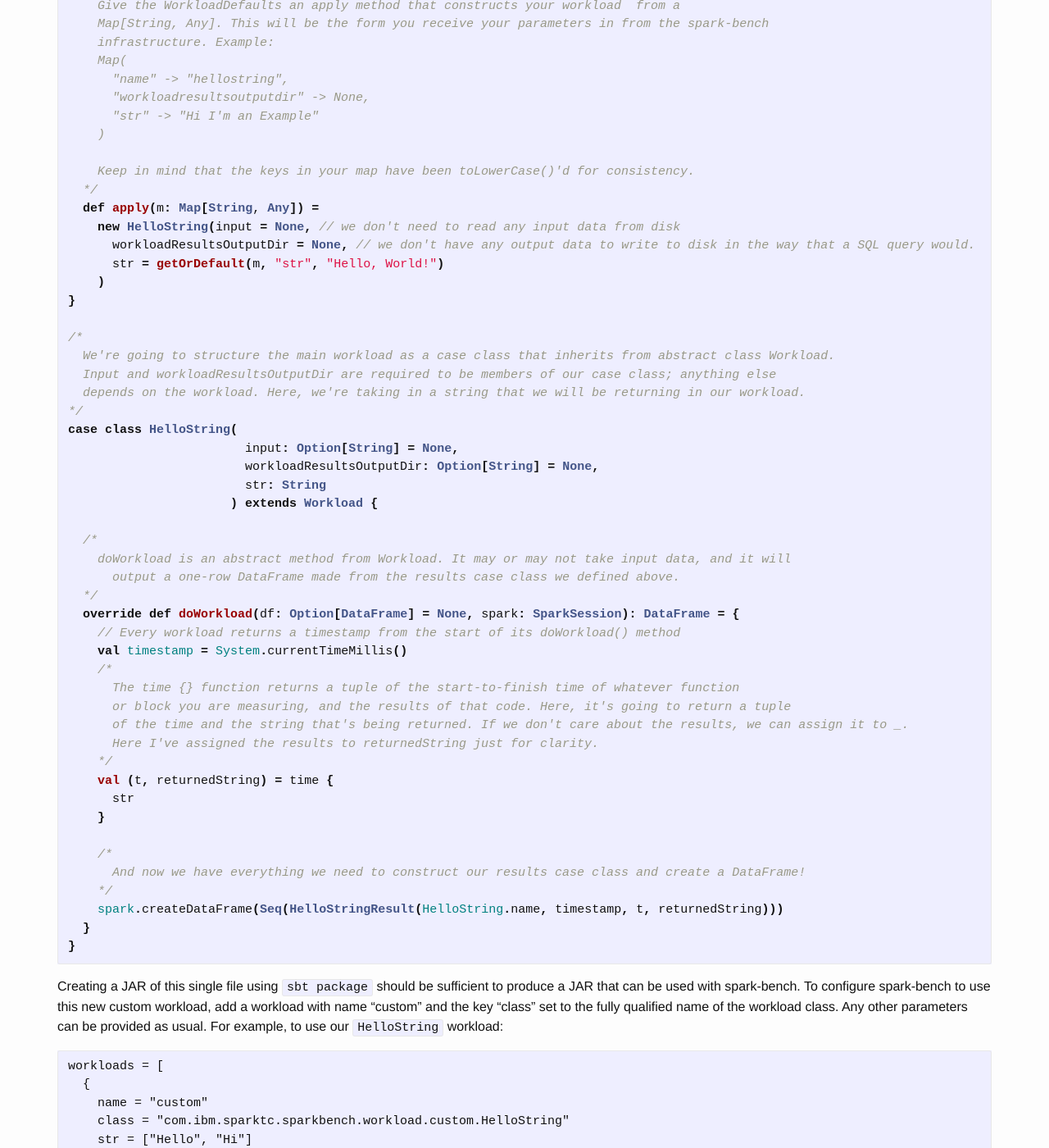
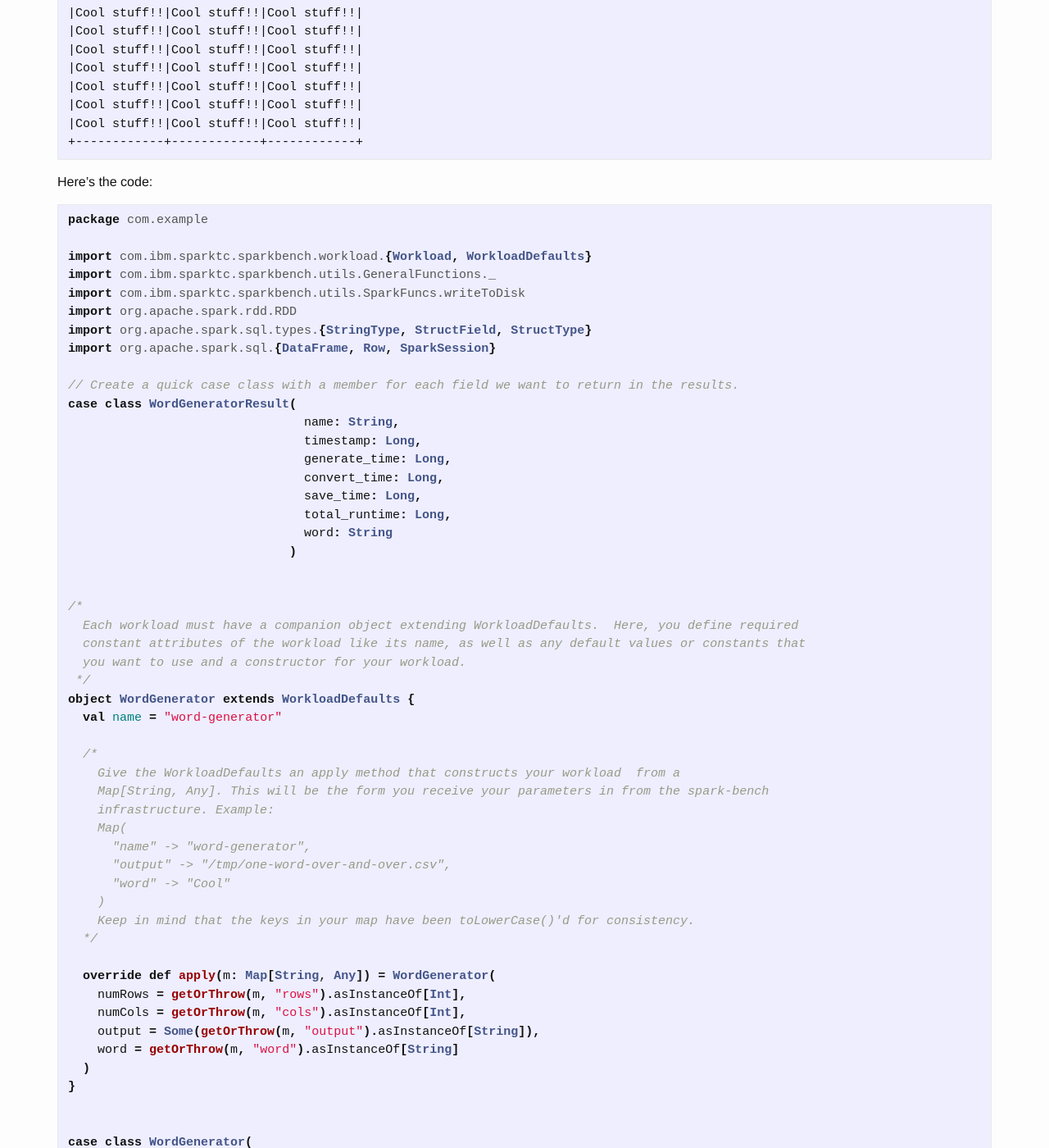
Before and after one commit to CODAIT/spark-bench, a Jekyll site: the page built from docs/_developers-guide/custom-workloads.md, in a window 1280 px wide and 1400 px high, scrolled down 859 px. Shown: the whole window at 82% size. Built offline with Jekyll 4.4.1, drawn with Linux system fonts in a browser that asks for light colours; some of the changed text lies outside the part shown.

Commit message:
Updating custom workload docs
The old document referenced an old API. This rewrite focuses on the
example from ecurtin/spark-bench-custom-workload.

````diff
--- a/docs/_developers-guide/custom-workloads.md
+++ b/docs/_developers-guide/custom-workloads.md
@@ -3,103 +3,173 @@ layout: page
 title: Using Custom Workloads
 ---
 
-Workloads implement the `Workload` trait and override the `doWorkload` method, which accepts an optional dataframe and
+This guide will walk you through making custom workloads for Spark-Bench.
+
+The WordGenerator example project shows how to compile against local Spark-Bench jars
+and create a custom workload: <https://github.com/ecurtin/spark-bench-custom-workload>
+
+Workloads implement the `Workload` abstract class and override the `doWorkload` method, which accepts an optional dataframe and
 returns a results dataframe.
-Workloads must also have companion objects implementing `WorkloadDefaults`, which store constants and construct the workload.
+
+Custom workloads must also have companion objects implementing `WorkloadDefaults`, which store constants and construct the workload.
 This custom workload must then be packaged in a JAR that must then be supplied to Spark just as any other Spark job dependency.
 
-Let's build an example that just returns a string. That's it.
-We're going to make sure that our clusters are super performant when it comes to returning strings.
+Let's build an example that generates a dataset with just one word repeated over and over.
+
+When we're done, we'll be able to use a configuration block like this in our Spark-Bench config file:
+```hocon
+  {
+    name = "custom"
+    class = "com.example.WordGenerator"
+    output = "console"
+    rows = 10
+    cols = 3
+    word = "Cool stuff!!"
+  }
+```
+which will produce output like this:
+```text
++------------+------------+------------+
+|           0|           1|           2|
++------------+------------+------------+
+|Cool stuff!!|Cool stuff!!|Cool stuff!!|
+|Cool stuff!!|Cool stuff!!|Cool stuff!!|
+|Cool stuff!!|Cool stuff!!|Cool stuff!!|
+|Cool stuff!!|Cool stuff!!|Cool stuff!!|
+|Cool stuff!!|Cool stuff!!|Cool stuff!!|
+|Cool stuff!!|Cool stuff!!|Cool stuff!!|
+|Cool stuff!!|Cool stuff!!|Cool stuff!!|
+|Cool stuff!!|Cool stuff!!|Cool stuff!!|
+|Cool stuff!!|Cool stuff!!|Cool stuff!!|
+|Cool stuff!!|Cool stuff!!|Cool stuff!!|
++------------+------------+------------+
+```
 
 Here's the code:
 
 ```scala
-package com.ibm.sparktc.sparkbench.workload.custom
+package com.example
 
 import com.ibm.sparktc.sparkbench.workload.{Workload, WorkloadDefaults}
 import com.ibm.sparktc.sparkbench.utils.GeneralFunctions._
-import org.apache.spark.sql.{DataFrame, SparkSession}
+import com.ibm.sparktc.sparkbench.utils.SparkFuncs.writeToDisk
+import org.apache.spark.rdd.RDD
+import org.apache.spark.sql.types.{StringType, StructField, StructType}
+import org.apache.spark.sql.{DataFrame, Row, SparkSession}
 
 // Create a quick case class with a member for each field we want to return in the results.
-case class HelloStringResult(
-                              name: String,
-                              timestamp: Long,
-                              total_runtime: Long,
-                              str: String
-                            )
+case class WordGeneratorResult(
+                                name: String,
+                                timestamp: Long,
+                                generate_time: Long,
+                                convert_time: Long,
+                                save_time: Long,
+                                total_runtime: Long,
+                                word: String
+                              )
+
 
 /*
   Each workload must have a companion object extending WorkloadDefaults.  Here, you define required
   constant attributes of the workload like its name, as well as any default values or constants that
   you want to use and a constructor for your workload.
  */
-object HelloString extends WorkloadDefaults {
-  val name = "hellostring"
+object WordGenerator extends WorkloadDefaults {
+  val name = "word-generator"
+
   /*
     Give the WorkloadDefaults an apply method that constructs your workload  from a
     Map[String, Any]. This will be the form you receive your parameters in from the spark-bench
     infrastructure. Example:
     Map(
-      "name" -> "hellostring",
-      "workloadresultsoutputdir" -> None,
-      "str" -> "Hi I'm an Example"
+      "name" -> "word-generator",
+      "output" -> "/tmp/one-word-over-and-over.csv",
+      "word" -> "Cool"
     )
-
     Keep in mind that the keys in your map have been toLowerCase()'d for consistency.
   */
-  def apply(m: Map[String, Any]) =
-    new HelloString(input = None, // we don't need to read any input data from disk
-      workloadResultsOutputDir = None, // we don't have any output data to write to disk in the way that a SQL query would.
-      str = getOrDefault(m, "str", "Hello, World!")
-    )
+
+  override def apply(m: Map[String, Any]) = WordGenerator(
+    numRows = getOrThrow(m, "rows").asInstanceOf[Int],
+    numCols = getOrThrow(m, "cols").asInstanceOf[Int],
+    output = Some(getOrThrow(m, "output").asInstanceOf[String]),
+    word = getOrThrow(m, "word").asInstanceOf[String]
+  )
 }
 
-/*
-  We're going to structure the main workload as a case class that inherits from abstract class Workload.
-  Input and workloadResultsOutputDir are required to be members of our case class; anything else
-  depends on the workload. Here, we're taking in a string that we will be returning in our workload.
-*/
-case class HelloString(
-                        input: Option[String] = None,
-                        workloadResultsOutputDir: Option[String] = None,
-                        str: String
-                      ) extends Workload {
 
+case class WordGenerator(
+                          numRows: Int,
+                          numCols: Int,
+                          input: Option[String] = None,
+                          output: Option[String],
+                          word: String
+                        ) extends Workload {
   /*
-    doWorkload is an abstract method from Workload. It may or may not take input data, and it will
-      output a one-row DataFrame made from the results case class we defined above.
+    doWorkload() is an abstract method from Workload. It optionally takes input data, and it will
+    output a one-row DataFrame made from the results case class we defined above.
   */
   override def doWorkload(df: Option[DataFrame] = None, spark: SparkSession): DataFrame = {
     // Every workload returns a timestamp from the start of its doWorkload() method
     val timestamp = System.currentTimeMillis()
+
     /*
       The time {} function returns a tuple of the start-to-finish time of whatever function
       or block you are measuring, and the results of that code. Here, it's going to return a tuple
-      of the time and the string that's being returned. If we don't care about the results, we can assign it to _.
-      Here I've assigned the results to returnedString just for clarity.
+      of the time and the string that's being returned.
+      If we don't care about the results, we can assign it to _.
     */
-    val (t, returnedString) = time {
-      str
+    val (generateTime, strrdd): (Long, RDD[String]) = time {
+      val oneRow = Seq.fill(numCols)(word).mkString(",")
+      val dataset: Seq[String] = for (i <- 0 until numRows) yield oneRow
+      spark.sparkContext.parallelize(dataset)
     }
 
+    val (convertTime, dataDF) = time {
+      val rdd = strrdd.map(str => str.split(","))
+      val schemaString = rdd.first().indices.map(_.toString).mkString(" ")
+      val fields = schemaString.split(" ").map(fieldName => StructField(fieldName, StringType, nullable = false))
+      val schema = StructType(fields)
+      val rowRDD: RDD[Row] = rdd.map(arr => Row(arr: _*))
+      spark.createDataFrame(rowRDD, schema)
+    }
+
+    val (saveTime, _) = time { writeToDisk(output.get, dataDF, spark) }
+
+    val totalTime = generateTime + convertTime + saveTime
+
     /*
-      And now we have everything we need to construct our results case class and create a DataFrame!
-    */
-    spark.createDataFrame(Seq(HelloStringResult(HelloString.name, timestamp, t, returnedString)))
+     * NOTE: The dataframe we're returning is NOT the generated datset. It's the one-line
+     * benchmark results of how long it took to generate the dataset
+     */
+    spark.createDataFrame(Seq(WordGeneratorResult("word-generator", timestamp, generateTime, convertTime, saveTime, totalTime, word)))
+
   }
 }
 ```
 
-Creating a JAR of this single file using `sbt package` should be sufficient to produce a JAR that can be used with spark-bench.  To configure spark-bench to use this new custom workload, add a workload with name "custom" and the key "class" set to the fully qualified name of the workload class.  Any other parameters can be provided as usual.  For example, to use our `HelloString` workload:
+You can compile your custom workload using SBT against your local spark-bench jars, like this:
+```scala
+lazy val sparkBenchPath = "/ABSOLUTE/PATH/TO/YOUR/SPARK/BENCH/INSTALLATION/lib/"
+lazy val sparkVersion = "2.1.1"
 
-```
-workloads = [
-  {
-    name = "custom"
-    class = "com.ibm.sparktc.sparkbench.workload.custom.HelloString"
-    str = ["Hello", "Hi"]
-  }
-]
+lazy val root = (project in file(".")).
+  settings(
+    inThisBuild(List(
+      organization := "com.example",
+      scalaVersion := "2.11.8",
+      version      := "0.1.0-SNAPSHOT"
+    )),
+    name := "WordGenerator",
+    libraryDependencies += scalaTest % Test,
+    libraryDependencies ++= Seq(
+      "org.apache.spark" %% "spark-core"  % sparkVersion % "provided",
+      "org.apache.spark" %% "spark-mllib" % sparkVersion % "provided",
+      "org.apache.spark" %% "spark-sql"   % sparkVersion % "provided"
+    ),
+    unmanagedBase := new java.io.File(sparkBenchPath)
+)
+
 ```
 
 The most complicated part of the process may be getting Spark to properly handle the new JAR.  This must be done with the `spark-args` key in the configuration file, which assembles the arguments and passes them as-is to `spark-submit`.  For runs on a single machine, simply setting `driver-class-path` may be sufficient.  For example, if my custom workload is located at `/home/drwho/code/spark-bench/spark-launch/src/test/resources/jars/HelloWorld.jar`, `spark-args` may look something like:
````
